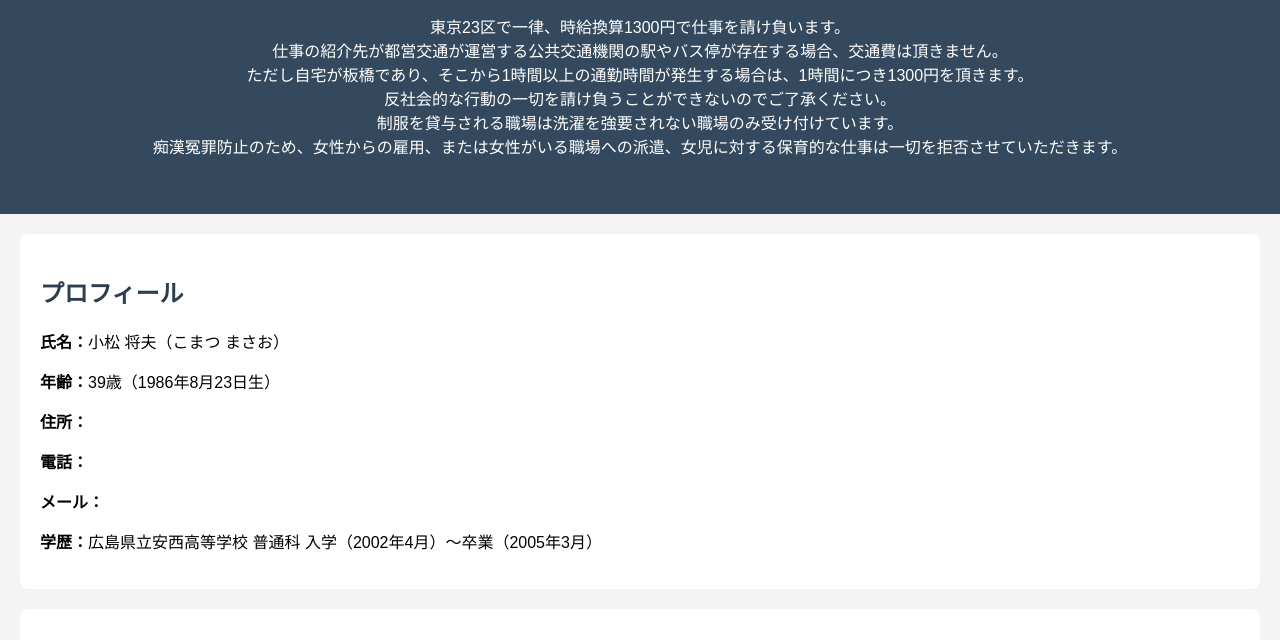
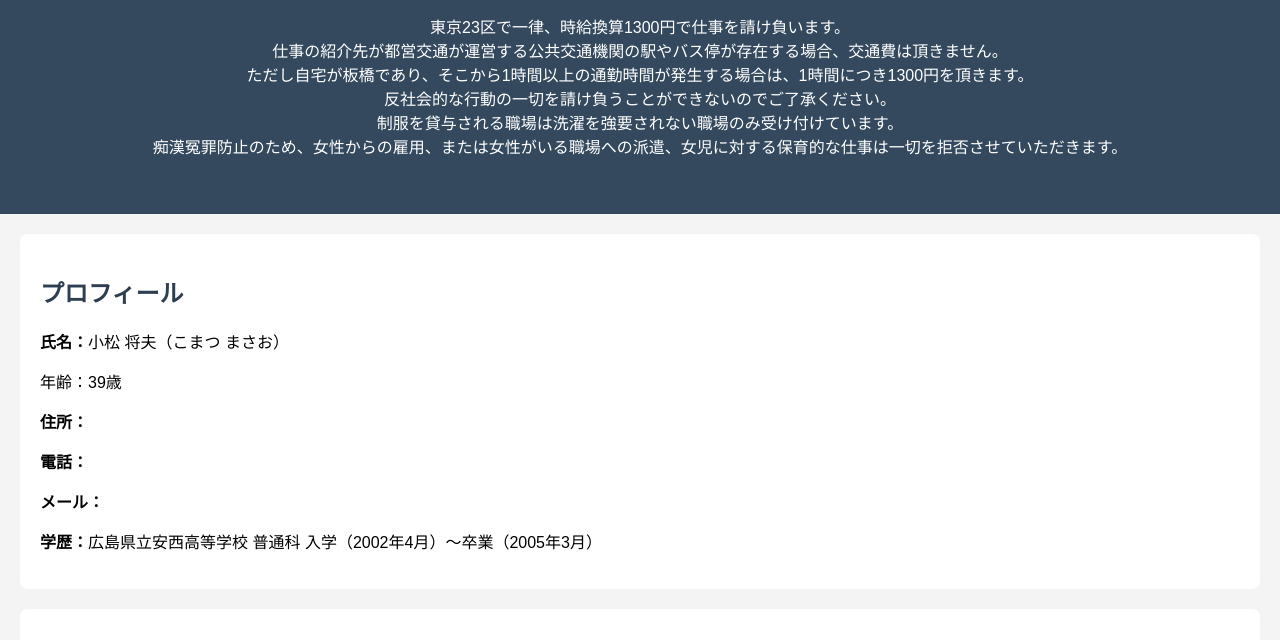
Before and after one commit to MassA-jp-komatsu/job, a plain HTML site: page index.html in a window 1280 px wide. Shown: the part 160-800 px from the top of the page. Drawn offline with Linux system fonts and the light colour scheme.

Commit message:
Update index.html

```diff
--- a/index.html
+++ b/index.html
@@ -48,7 +48,27 @@
 <section>
   <h2>プロフィール</h2>
   <p><strong>氏名：</strong>小松 将夫（こまつ まさお）</p>
-  <p><strong>年齢：</strong>39歳（1986年8月23日生）</p>
+  <p id="age"></p>
+
+<script>
+  // 生年月日を設定（例：1986年8月23日）
+  const birthDate = new Date('1986-08-23');
+
+  function calculateAge(birthDate) {
+    const today = new Date();
+    let age = today.getFullYear() - birthDate.getFullYear();
+    const hasHadBirthdayThisYear =
+      today.getMonth() > birthDate.getMonth() ||
+      (today.getMonth() === birthDate.getMonth() && today.getDate() >= birthDate.getDate());
+
+    if (!hasHadBirthdayThisYear) {
+      age--;
+    }
+    return age;
+  }
+
+  document.getElementById('age').textContent = `年齢：${calculateAge(birthDate)}歳`;
+</script>
   <p><strong>住所：</strong></p>
   <p><strong>電話：</strong></p>
   <p><strong>メール：</strong></p>
```
